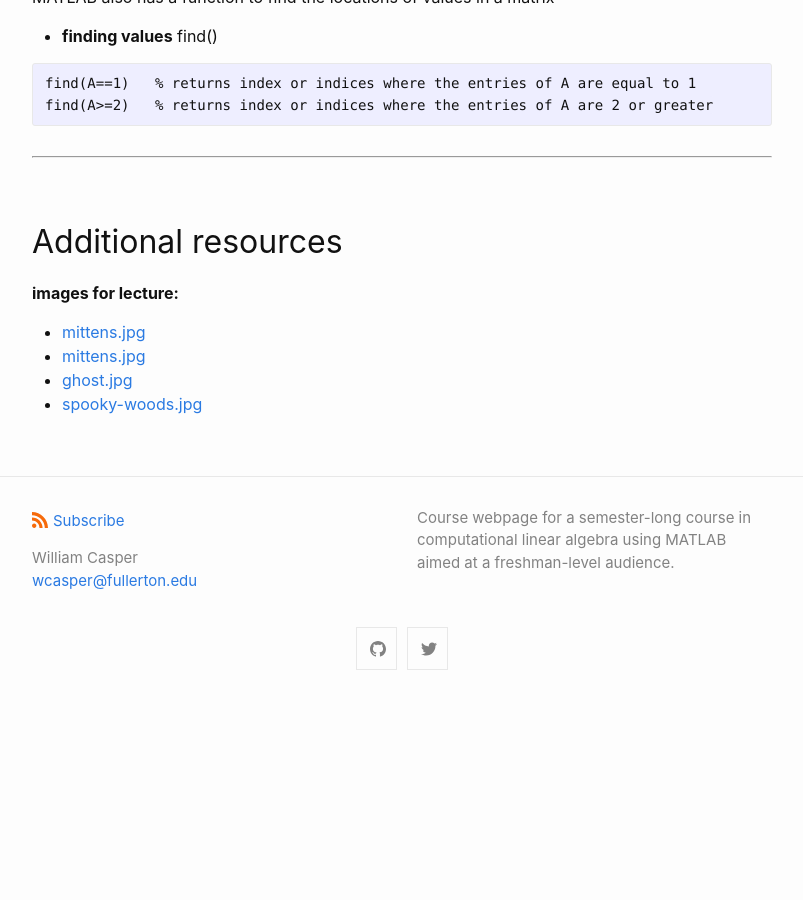
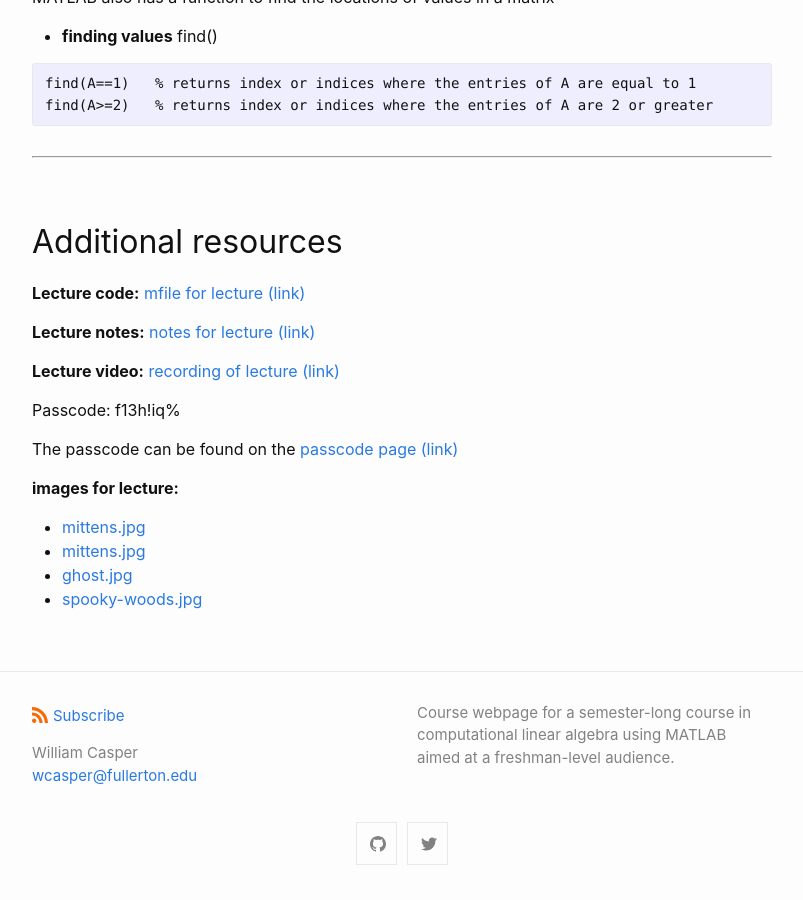
Before and after one commit to wcasper/math107spring2021, a Jekyll site: the page built from _posts/2021-02-03-Week-2-Lecture-4.md, in a window 1280 px wide and 900 px high, scrolled down 3589 px. Shown: the whole window, without its empty margins (238-1041 px from the left). Built offline with Jekyll 4.4.1, drawn with Linux system fonts in a browser that asks for light colours; before the commit the page ends 4294 px from its top, so only the background shows below that.

Commit message:
added additional resources

```diff
--- a/_posts/2021-02-03-Week-2-Lecture-4.md
+++ b/_posts/2021-02-03-Week-2-Lecture-4.md
@@ -152,6 +152,16 @@
 
 ## Additional resources
 
+**Lecture code:** <a target="_parent" href="https://wcasper.github.io/math107spring2021/MATLAB/lecture4.m">mfile for lecture (link)</a>
+
+**Lecture notes:** <a target="_parent" href="https://wcasper.github.io/math107spring2021/extras/notes/2021-02-03-Note-11-11.pdf">notes for lecture (link)</a>
+
+**Lecture video:** <a target="_parent" href="https://fullerton.zoom.us/rec/share/L_AB9vN9xAJQ0jst8EpXClJYabiyTo3jcSNa5TPIZb43iZTBqWFVXP7cTze6R1qs.ZFjqxW__ZQU8-nmW">recording of lecture (link)</a>
+
+Passcode: f13h!iq%
+
+The passcode can be found on the <a target="_parent" href="https://csufullerton.instructure.com/courses/3127326/pages/video-lecture-keys">passcode page (link)</a>
+
 **images for lecture:**
 * <a target="_parent" href="https://wcasper.github.io/math107spring2021/extras/img/mittens.jpg">mittens.jpg</a>
 * <a target="_parent" href="https://wcasper.github.io/math107spring2021/extras/img/space.jpg">mittens.jpg</a>
```
